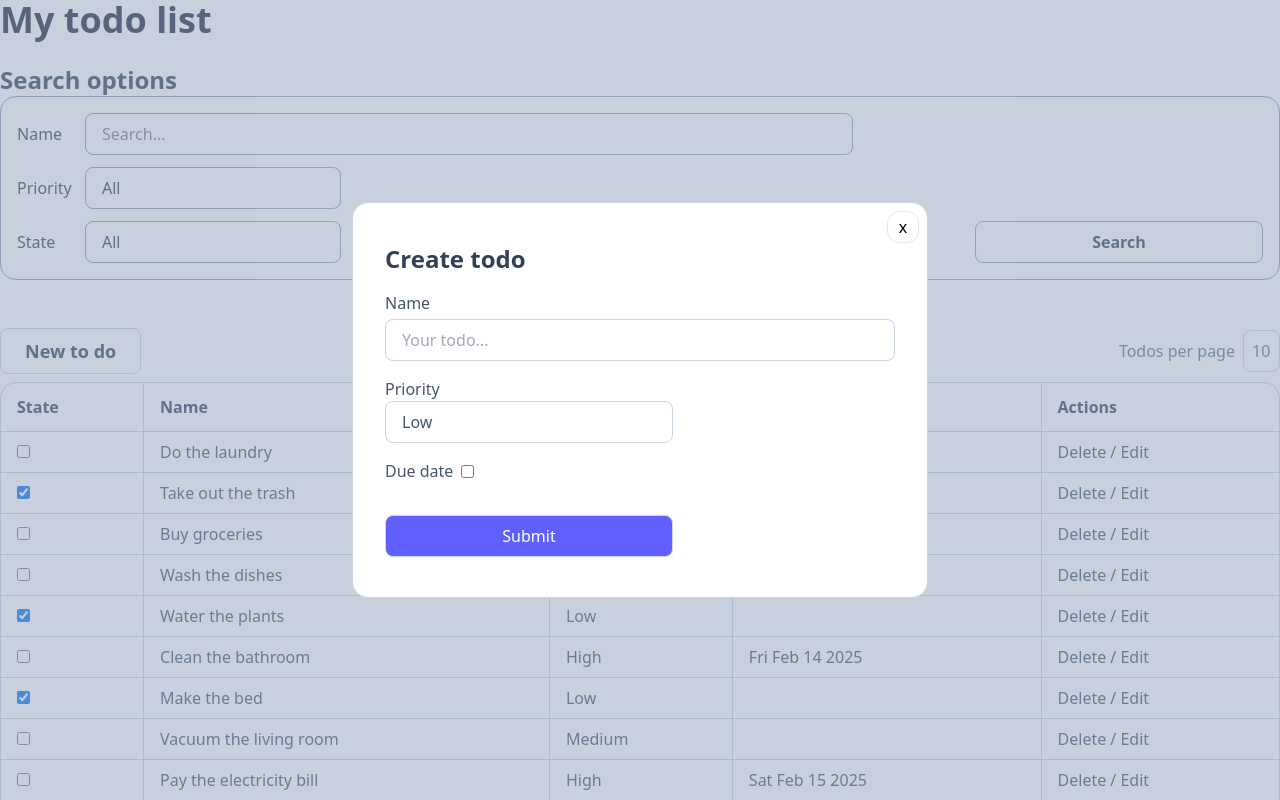
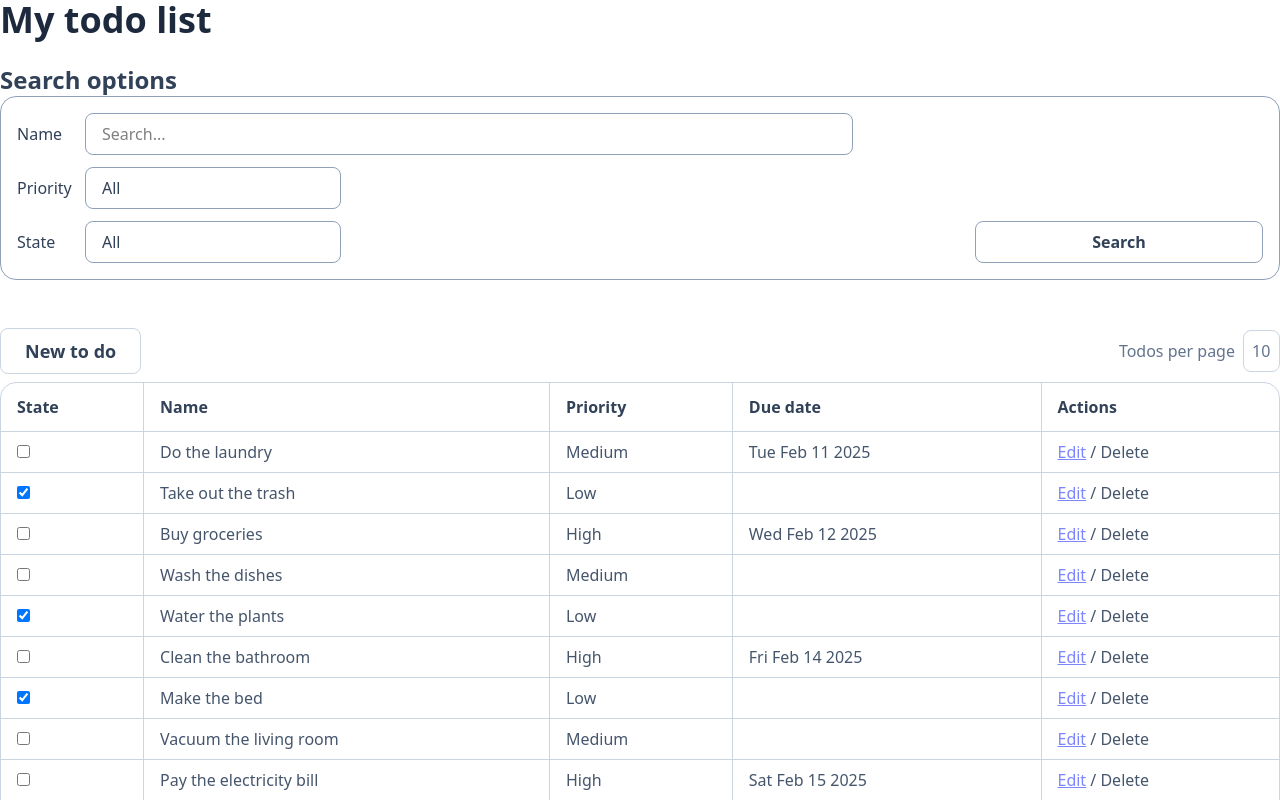
Before and after one commit to zamora-carlos/TodoApp, a React (Vite) app in the folder frontend/: page / in a window 1280 px wide. Shown: the top 800 px of the page. Built offline with nearby package versions, Linux system fonts and the light colour scheme.

Commit message:
feat: add state variable to show and hide modal

```diff
--- a/frontend/src/App.tsx
+++ b/frontend/src/App.tsx
@@ -1,3 +1,4 @@
+import { useState } from 'react';
 import Metrics from './components/Metrics';
 import Modal from './components/Modal';
 import SearchForm from './components/SearchForm';
@@ -6,13 +7,14 @@ import metrics from './data/metrics';
 import todos from './data/todos';
 
 function App() {
+  const [showModal, setShowModal] = useState(false);
   return (
     <>
       <h1 className="text-4xl font-bold text-slate-800">My todo list</h1>
       <SearchForm />
-      <TodoList todos={todos} />
+      <TodoList todos={todos} setShowModal={setShowModal} />
       <Metrics metrics={metrics} />
-      <Modal />
+      <Modal showModal={showModal} setShowModal={setShowModal} />
     </>
   );
 }
--- a/frontend/src/components/AddTodoButton.tsx
+++ b/frontend/src/components/AddTodoButton.tsx
@@ -1,7 +1,11 @@
-function AddTodoButton() {
+type AddTodoButtonProps = {
+  onClick: () => void;
+};
+
+function AddTodoButton({ onClick }: AddTodoButtonProps) {
   return (
     <button
-      onClick={() => alert('No implemented yet')}
+      onClick={onClick}
       className="bg-white py-2 px-6 border border-slate-300 rounded-lg hover:bg-slate-100 cursor-pointer"
     >
       <p className="font-semibold text-slate-700 text-lg">New to do</p>
--- a/frontend/src/components/Modal.tsx
+++ b/frontend/src/components/Modal.tsx
@@ -1,13 +1,23 @@
-import { useState } from 'react';
+import React, { useState } from 'react';
 
-function Modal() {
+type ModalProps = {
+  showModal: boolean;
+  setShowModal: React.Dispatch<React.SetStateAction<boolean>>;
+};
+
+function Modal({ showModal, setShowModal }: ModalProps) {
   const [hasDueDate, setHasDueDate] = useState(false);
+
+  if (!showModal) {
+    return;
+  }
 
   return (
     <div className="flex items-center justify-center fixed inset-0 bg-slate-400/50">
       <div className="relative px-4 sm:px-5 md:px-6 lg:px-8 py-10 bg-white border border-slate-300 w-9/10 max-w-xl rounded-2xl">
         <button
           tabIndex={0}
+          onClick={() => setShowModal(false)}
           className="absolute top-2 right-2 w-8 h-8 border border-slate-200 rounded-xl cursor-pointer hover:bg-slate-100"
         >
           x <span className="sr-only">Close</span>
--- a/frontend/src/components/TodoList.tsx
+++ b/frontend/src/components/TodoList.tsx
@@ -4,13 +4,16 @@ import Pagination from './Pagination';
 
 type TodoListProps = {
   todos: Todo[];
+  setShowModal: React.Dispatch<React.SetStateAction<boolean>>;
 };
 
-function TodoList({ todos }: TodoListProps) {
+function TodoList({ todos, setShowModal }: TodoListProps) {
+  const handleShowModal = () => setShowModal(true);
+
   return (
     <section className="mt-12">
       <div className="flex items-center justify-between">
-        <AddTodoButton />
+        <AddTodoButton onClick={handleShowModal} />
         <div className="flex items-center gap-2">
           <p className="text-base text-slate-500">Todos per page</p>
           <select className="p-2 text-slate-500 browser-appearance-none border border-slate-300 rounded-lg">
@@ -55,7 +58,13 @@ function TodoList({ todos }: TodoListProps) {
                   {todo.dueDate?.toDateString()}
                 </td>
                 <td className="py-2 px-4 border border-r-0 border-b-0 border-slate-300">
-                  Delete / Edit
+                  <button
+                    onClick={handleShowModal}
+                    className="border-0 underline text-indigo-400 cursor-pointer"
+                  >
+                    Edit
+                  </button>{' '}
+                  / Delete
                 </td>
               </tr>
             ))}
```
